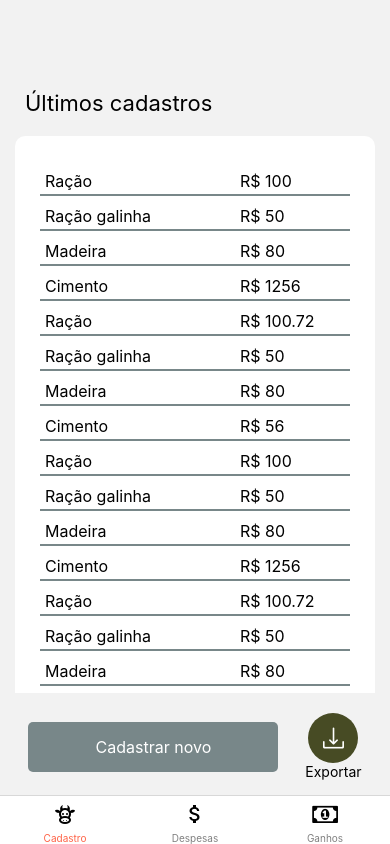
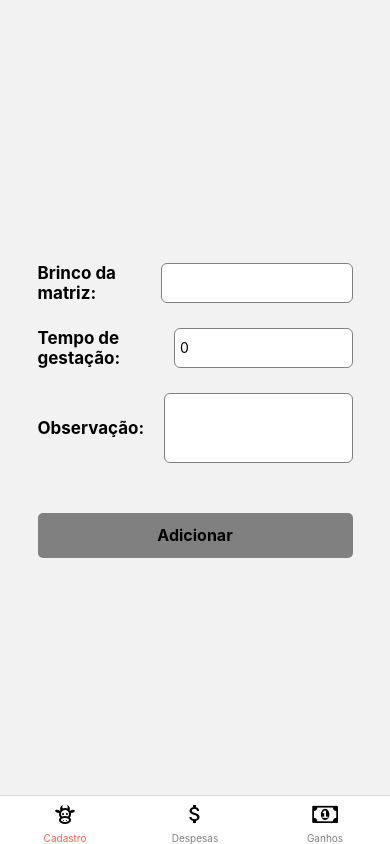
Before and after one commit to fernandafons/paradize-farm, a React Native app: screen /AddPregnancy in a window 390 px wide. Built offline with nearby package versions, Linux system fonts and the light colour scheme.

Commit message:
add pregnancy feature

```diff
--- a/App.tsx
+++ b/App.tsx
@@ -12,6 +12,7 @@ import { MaterialCommunityIcons } from '@expo/vector-icons';
 import { MaterialIcons } from '@expo/vector-icons';
 import { Stack } from '@mui/material';
 import AddCattle from './src/screens/AddCattle';
+import AddPregnancy from './src/screens/AddPregnancy';
 import AddExpense from './src/screens/AddExpense';
 import AddEarning from './src/screens/AddEarning';
 
@@ -28,6 +29,7 @@ export default function App() {
       >
         <Stack.Screen name="Cadastro" component={Register} />
         <Stack.Screen name="AddCattle" component={AddCattle}/>
+        <Stack.Screen name="AddPregnancy" component={AddPregnancy}/>
       </Stack.Navigator>
     )
   }
--- a/src/screens/AddCattle/index.tsx
+++ b/src/screens/AddCattle/index.tsx
@@ -99,6 +99,7 @@ const AddCattle: React.FC = () => {
       tempo_gestacao: monthPregnancy,
       idade_meses: ageInMonths,
       data_nascimento: date,
+      observacao: obs,
     }
     console.log('data:', dataToBeSaved);
   }
--- /dev/null
+++ b/src/screens/AddPregnancy/index.tsx
@@ -0,0 +1,70 @@
+import React, { useState } from 'react';
+
+import {
+  Container,
+  Forms,
+  ViewInsideScroll,
+  Field,
+  FieldName,
+  Input,
+  LongTextInput,
+  AddButton,
+  ButtonText,
+} from './styles';
+
+const AddPregnancy: React.FC = () => {
+  const [obs, setObs] = useState('');
+  const [brinco, setBrinco] = useState('');
+  const [monthPregnancy, setMonthPregnancy] = useState('0');
+
+
+  const handleAdd = () => {
+    const dataToBeSaved = {
+      brinco: brinco,
+      tempo_gestacao: monthPregnancy,
+      observacao: obs,
+    }
+    console.log('data:', dataToBeSaved);
+  }
+
+  return (
+    <Container>
+      <Forms>
+        <ViewInsideScroll>
+          <Field>
+            <FieldName>Brinco da matriz: </FieldName>
+            <Input
+              keyboardType="numeric"
+              onChangeText={(e) => setBrinco(e)}
+              value={brinco}
+            />
+          </Field>
+
+          <Field>
+            <FieldName>Tempo de gestação: </FieldName>
+            <Input
+              keyboardType="numeric"
+              placeholder='em meses'
+              onChangeText={(e) => setMonthPregnancy(e)}
+              value={monthPregnancy}
+            />
+          </Field>
+          <Field>
+            <FieldName>Observação: </FieldName>
+            <LongTextInput
+              onChangeText={(e) => setObs(e)}
+              value={obs}
+              multiline={true}
+              numberOfLines={4}
+            />
+          </Field>
+          <AddButton onPress={() => handleAdd()}>
+            <ButtonText>Adicionar</ButtonText>
+          </AddButton>
+        </ViewInsideScroll>
+      </Forms>
+    </Container>
+  )
+}
+
+export default AddPregnancy;
--- /dev/null
+++ b/src/screens/AddPregnancy/styles.ts
@@ -0,0 +1,79 @@
+import styled from "styled-components/native";
+
+export const Container = styled.View`
+  flex: 1;
+  padding: 20px;
+  align-items: center;
+  justify-content: center;
+`;
+
+export const ViewInsideScroll = styled.View`
+  display: flex;
+  justify-content: center;
+  padding-bottom: 30px;
+`;
+
+export const Forms = styled.View`
+  display: flex;
+  width: 90%;
+  height: 85%;
+  padding-top: 30px;
+  justify-content: center;
+`;
+
+export const FieldName = styled.Text`
+  font-size: 17px;
+  font-weight: bold;
+`;
+
+export const InputText = styled.Text`
+  color: gray;
+  margin-right: 5px;
+`;
+
+export const Field = styled.View`
+  display: flex;
+  flex-direction: row;
+  margin-top: 25px;
+  align-items: center;
+  justify-content: space-between;
+`;
+
+export const Input = styled.TextInput`
+  width: 70%;
+  height: 40px;
+  padding-left: 5px;
+  align-items: center;
+  justify-content: flex-start;
+  border-radius: 6px;
+  padding-right: 12px;
+  border-width: 1px;
+  border-color: gray;
+  background-color: white;
+`;
+
+export const LongTextInput = styled.TextInput`
+  width: 60%;
+  padding-left: 5px;
+  align-items: flex-start;
+  justify-content: flex-start;
+  border-radius: 6px;
+  padding-right: 12px;
+  border-width: 1px;
+  border-color: gray;
+  background-color: white;
+`;
+
+export const AddButton = styled.TouchableOpacity`
+  background-color: gray;
+  margin-top: 50px;
+  height: 45px;
+  border-radius: 5px;
+  align-items: center;
+  justify-content: center;
+`;
+
+export const ButtonText = styled.Text`
+  font-size: 16px;
+  font-weight: bold;
+`;
--- a/src/screens/Register/index.tsx
+++ b/src/screens/Register/index.tsx
@@ -54,6 +54,9 @@ const Register: React.FC<Props> = ({ navigation }) => {
           </>
         )}
       </CattleContainer>
+        <AddButton onPress={() => navigation.navigate('AddPregnancy')}>
+          <ButtonText>Cadastrar prenhez</ButtonText>
+        </AddButton>
       <ButtonsContainer>
         <AddButton onPress={() => navigation.navigate('AddCattle')}>
           <ButtonText>Cadastrar novo</ButtonText>
```
